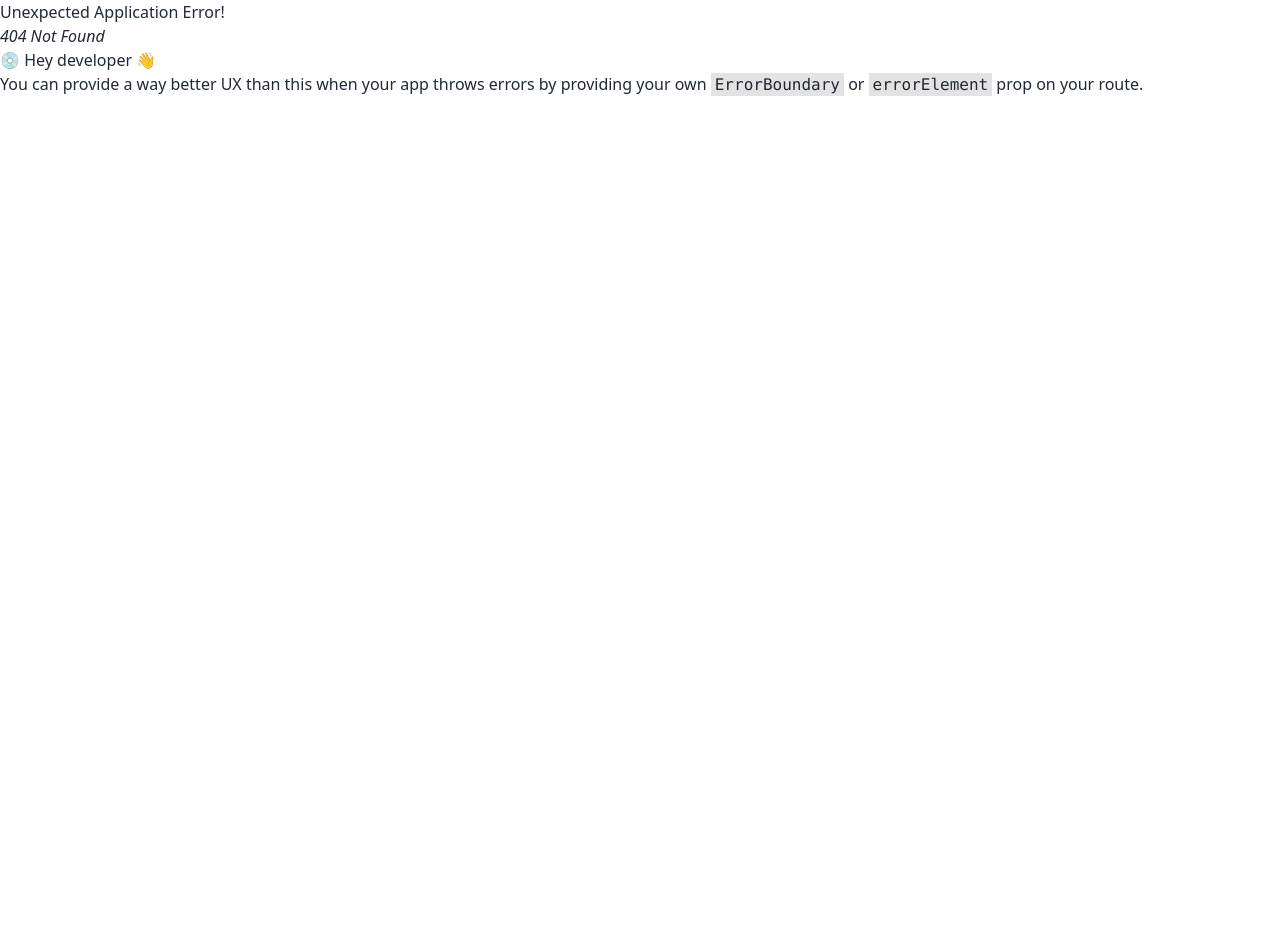
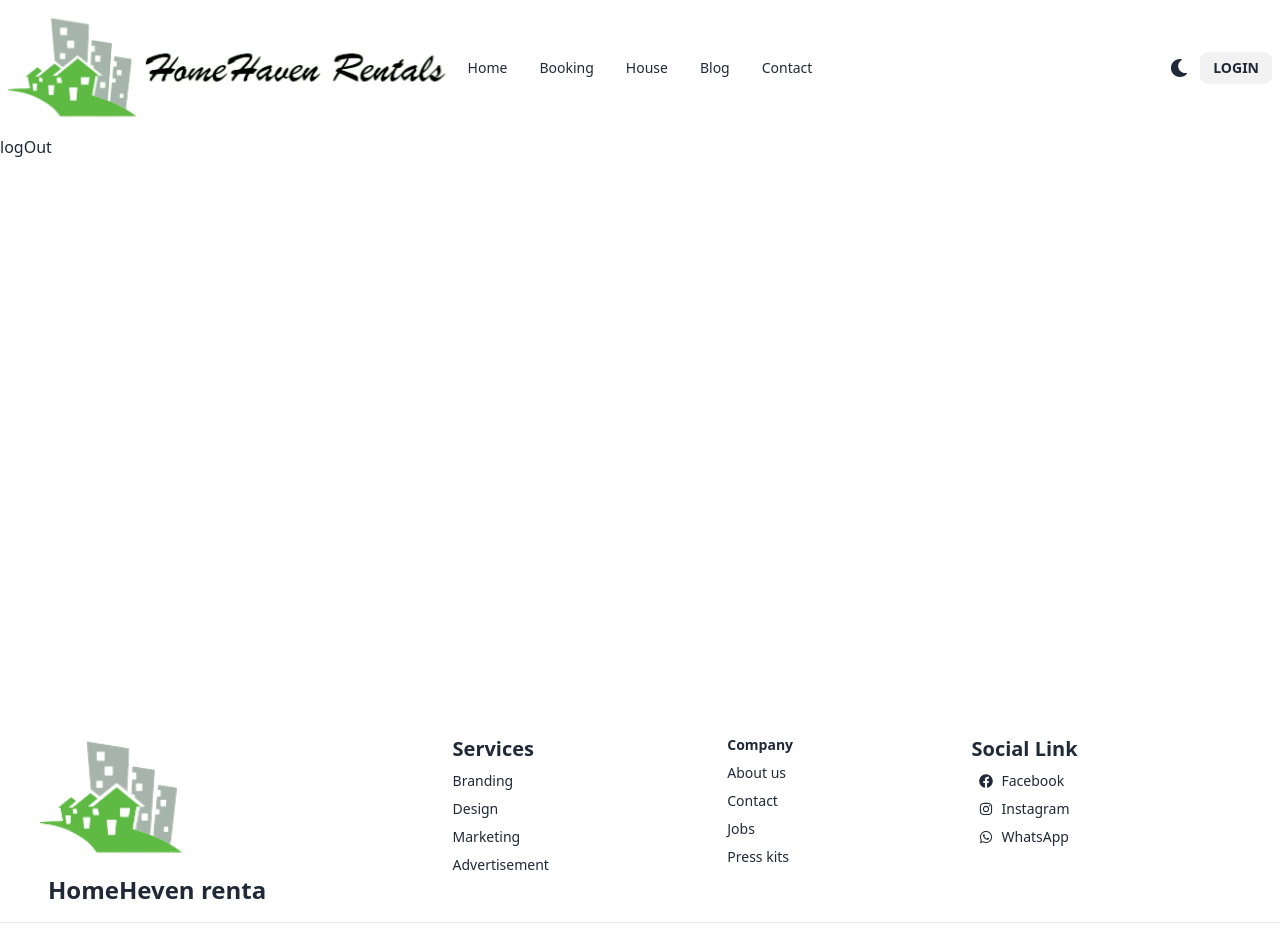
Before and after one commit to hasiburrahmanakash79/house-rent-client, a React (Vite) app: page /logout in a window 1280 px wide. Before the commit this address had no page. Shown: the top 947 px of the page. Before the commit the page ends 800 px from the top, so only its background shows below. Built offline with nearby package versions, Linux system fonts and the light colour scheme.

Commit message:
fix dark-light mode reload prolem

```diff
--- a/index.html
+++ b/index.html
@@ -1,5 +1,5 @@
 <!doctype html>
-<html data-theme="light" lang="en">
+<html  lang="en">
   <head>
     <meta charset="UTF-8" />
     <link rel="icon" type="image/svg+xml" href="/HomeHeven_Icon.png" />
--- a/package.json
+++ b/package.json
@@ -14,6 +14,7 @@
     "match-sorter": "^6.3.1",
     "react": "^18.2.0",
     "react-dom": "^18.2.0",
+    "react-hook-form": "^7.45.4",
     "react-icons": "^4.10.1",
     "react-router-dom": "^6.14.2",
     "sort-by": "^1.2.0"
--- a/src/Pages/HomePage/Apartments.jsx
+++ b/src/Pages/HomePage/Apartments.jsx
@@ -2,6 +2,7 @@ import { useEffect, useState } from "react";
 
 const Apartments = () => {
   const [apartments, setApartments] = useState([]);
+
 
   useEffect(() => {
     fetch("../../../public/fake.json")
@@ -16,7 +17,8 @@ const Apartments = () => {
       <div className="grid lg:grid-cols-3 ">
       {apartments.map((apartment) =>
         <div key={apartment.id}  >
-          <div className="card w-96 bg-base-100 shadow-xl">
+          {/* className="card w-96 bg-base-100  shadow-xl"  */}
+          <div  className="card w-96 bg-base-100  shadow-xl">
             <figure>
               <img src={apartment?.image} />
             </figure>
--- /dev/null
+++ b/src/Pages/Login/Login.jsx
@@ -0,0 +1,11 @@
+import React from 'react';
+
+const Login = () => {
+    return (
+        <div>
+            login
+        </div>
+    );
+};
+
+export default Login;
--- /dev/null
+++ b/src/Pages/Logout/Logout.jsx
@@ -0,0 +1,11 @@
+import React from 'react';
+
+const Logout = () => {
+    return (
+        <div>
+            <p>logOut</p>
+        </div>
+    );
+};
+
+export default Logout;
--- a/src/Shared/Footer/Footer.jsx
+++ b/src/Shared/Footer/Footer.jsx
@@ -10,7 +10,7 @@ const Footer = () => {
   <div>
 
     <div className="grid gap-2">
-      <img width={'200px'} src={logo} alt="" />
+      <img width={'150px'} src={logo} alt="" />
       <p className='mx-2 text-2xl font-bold text-center'>HomeHeven renta</p>
     </div>
 
--- a/src/Shared/Navbar/Navbar.jsx
+++ b/src/Shared/Navbar/Navbar.jsx
@@ -1,9 +1,15 @@
 import { useState } from "react";
 import { Link } from "react-router-dom";
-import sun from '../../assets/dark_light/sun.png'
+import logo2 from '../../assets/HomeHeven renta.png'
 import { FaMoon, FaSun } from "react-icons/fa";
 const Navbar = () => {
-  const [isDarkMode, setIsDarkMode] = useState(false)
+
+
+ const dark= localStorage.getItem('darkMode');
+
+
+
+  const [isDarkMode, setIsDarkMode] = useState(dark?true:false)
   const NavItems = (
     <>
       <li>
@@ -27,6 +33,7 @@ const Navbar = () => {
 
   const toggleDarkMode = () => {
     if (isDarkMode) {
+      document.documentElement.removeAttribute('data-theme')
       document.documentElement.setAttribute('data-theme', 'light')
       localStorage.removeItem('darkMode');
     } else {
@@ -65,7 +72,7 @@ const Navbar = () => {
             {NavItems}
           </ul>
         </div>
-        <a className="btn btn-ghost normal-case text-xl">daisyUI</a>
+       <img src={logo2} alt="" />
       </div>
       <div className="navbar-center hidden lg:flex">
         <ul className="menu menu-horizontal px-1">
@@ -73,16 +80,16 @@ const Navbar = () => {
         </ul>
       </div>
       <div className="navbar-end">
-      <p onClick={toggleDarkMode} className="mx-3 text-lg">
+      <button onClick={toggleDarkMode} className="mx-3 text-lg">
 
             {
               isDarkMode  ? <FaSun className="text-white"></FaSun> : <FaMoon></FaMoon>
             }
 
-        </p>
+        </button>
 
 
-        <a className="btn">Button</a>
+        <Link to={'/login'} className="btn btn-sm ">Login</Link>
 
 
       </div>
--- a/src/main.jsx
+++ b/src/main.jsx
@@ -3,6 +3,13 @@ import ReactDOM from 'react-dom/client'
 import './index.css'
 import { RouterProvider } from 'react-router-dom'
 import router from './routes/routes'
+
+if(localStorage.getItem('darkMode')){
+  document.documentElement.setAttribute('data-theme', 'dark')
+}
+else{
+  document.documentElement.setAttribute('data-theme', 'light')
+}
 
 ReactDOM.createRoot(document.getElementById('root')).render(
   <React.StrictMode>
```
Also changed, not shown: src/routes/routes.jsx (+10 -0 lines), src/assets/dark_light/sun.png (deleted), 1 other file (tests, documents, lock files or other folders).
